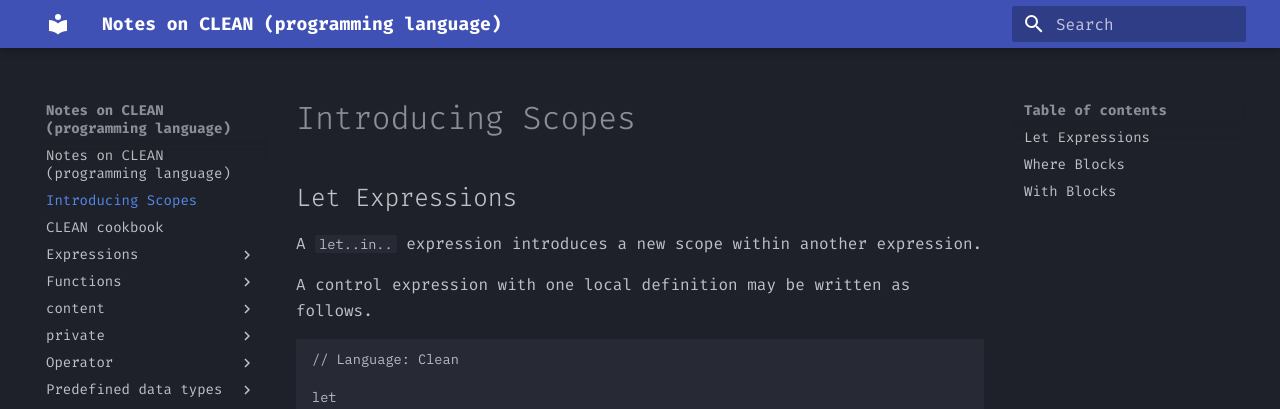
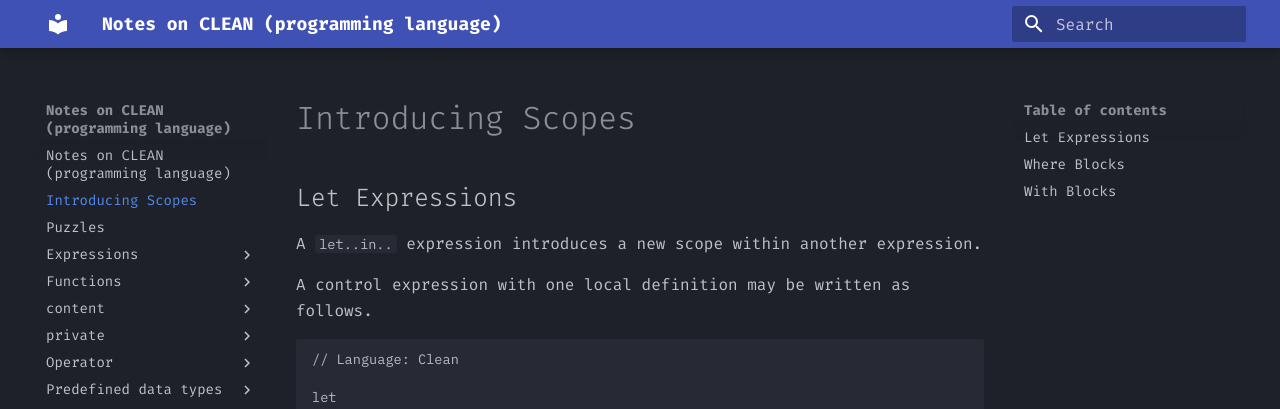
Before and after one commit to Eurydia/notes-on-clean-programming-language, an MkDocs documentation site: the page built from docs/Introducing Scopes.md, in a window 1280 px wide. Shown: the top 409 px of the page. Built offline with MkDocs 1.6.1 and Material for MkDocs 9.7.7, drawn with Linux system fonts in a browser that asks for light colours.

Commit message:
renamed cookbook to puzzle

```diff
--- a/docs/clean-cookbook.md
+++ b/docs/puzzles.md
@@ -1,4 +1,4 @@
-# CLEAN cookbook
+# Puzzles
 
 A collection of CLEAN code snippets for common questions and problems.
 
```
